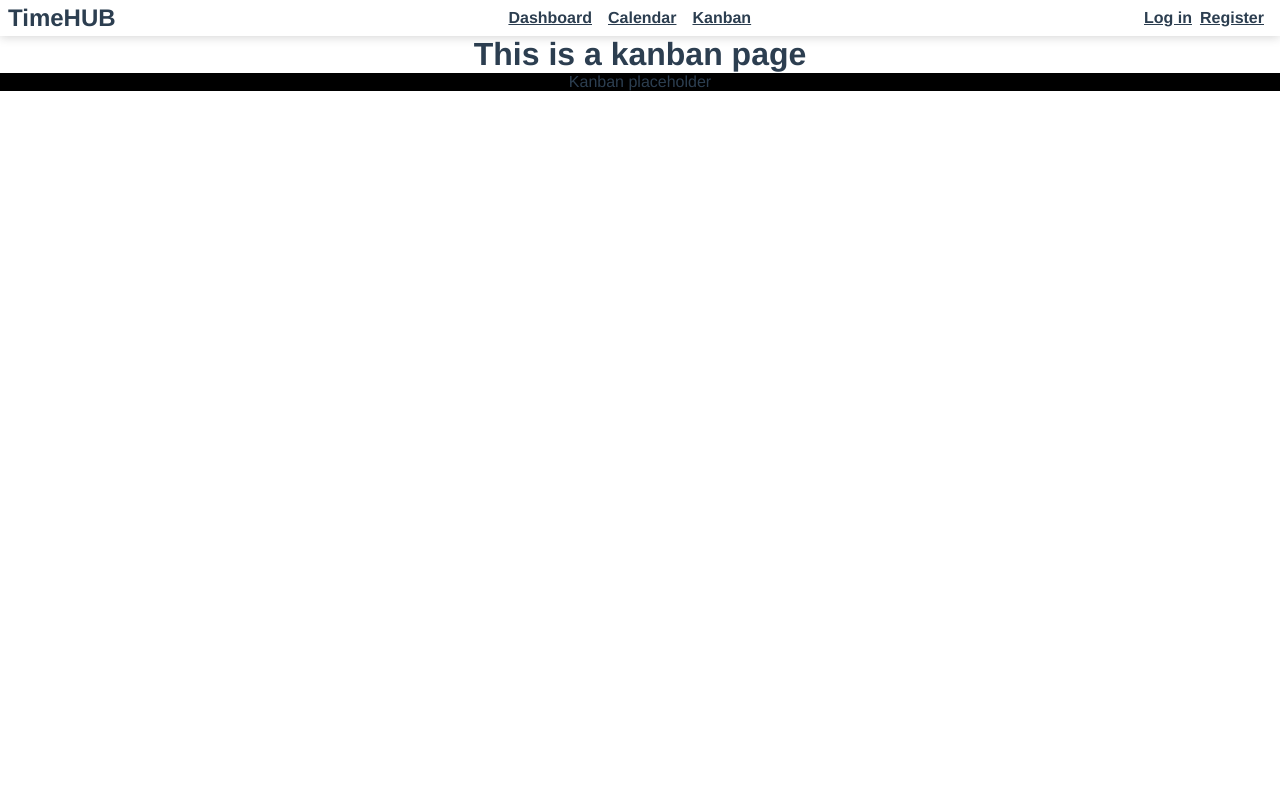
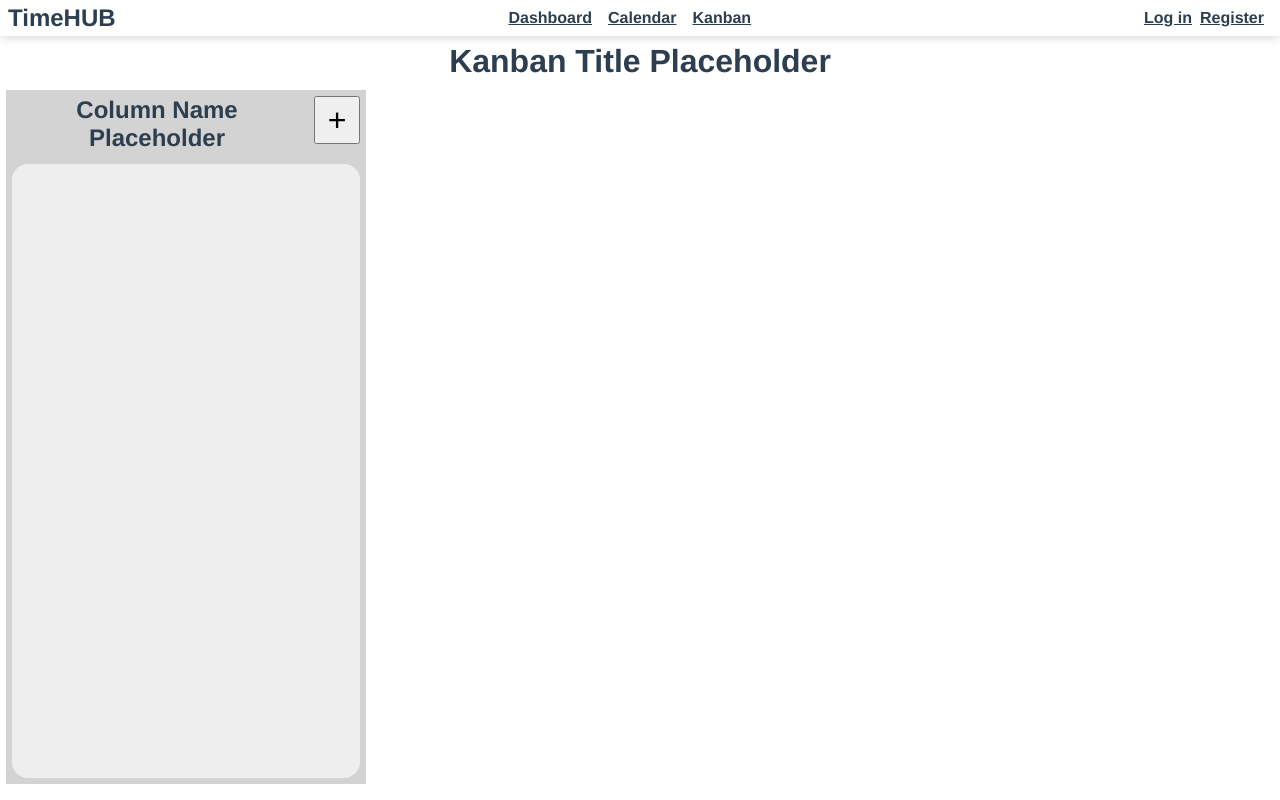
Before and after one commit to skni-kod/TimeHubFrontend, a Vue app: page /kanban in a window 1280 px wide. Built offline with nearby package versions, Linux system fonts and the light colour scheme.

Commit message:
Dodano prototyp kolumny

```diff
--- a/src/App.vue
+++ b/src/App.vue
@@ -32,6 +32,8 @@
   margin: 0;
   padding: 0;
   box-sizing: border-box;
+  height: 100%;
+  // overflow-y: hidden; // this needs to be addressed
 }
 
 #app {
@@ -44,6 +46,8 @@
 
 #NavBar {
   display: flex;
+  height: auto;
+  width: 100%;
   flex-direction: row;
   flex-grow: 0;
   background-color: white;
@@ -51,6 +55,8 @@
   place-items: center;
   background-repeat: no-repeat;
   box-shadow: 0 1px 10px lightgray;
+  position: fixed;
+  z-index: 10000;
   a {
     display: flex;
 
--- a/src/components/Kanban.vue
+++ b/src/components/Kanban.vue
@@ -1,11 +1,92 @@
 <template>
-  <div class="kanban">Kanban placeholder</div>
+  <div class="kanban">
+    <div class="kontenerTytulowy">{{ kanbanTitle }}</div>
+    <div class="kontenerWszystkichKolumn">
+      <div class="kontenerKolumny">
+        <div class="kontenerGornyKolumny">
+          <div class="kontenerTytuluKolumny">Column Name Placeholder</div>
+          <button class="przyciskDodawaniaNotatki">+</button>
+        </div>
+        <div class="kontenerZawartosciKolumny"></div>
+      </div>
+    </div>
+  </div>
 </template>
 
 <style>
 .kanban {
+  display: flex;
+  flex-direction: column;
   width: 100%;
-  height: 25%;
-  background-color: black;
+  background-color: white;
+}
+
+.kontenerTytulowy {
+  width: 100%;
+  padding-top: 8px;
+  height: fit-content;
+  margin-top: 35px;
+  position: fixed;
+  font-size: xx-large;
+  font-weight: 600;
+}
+
+.kontenerWszystkichKolumn {
+  display: flex;
+  flex-direction: row;
+  width: fit-content;
+  background-color: transparent;
+  margin-top: 90px;
+  margin-bottom: 16px;
+}
+
+.kontenerKolumny {
+  display: flex;
+  flex-direction: column;
+  width: 360px;
+  margin-left: 6px;
+  margin-right: 6px;
+  margin-bottom: 6px;
+  background-color: lightgray;
+}
+
+.kontenerGornyKolumny {
+  display: flex;
+  flex-direction: row;
+  height: fit-content;
+}
+
+.kontenerTytuluKolumny {
+  height: fit-content;
+  margin: 6px;
+  font-size: x-large;
+  font-weight: 600;
+}
+
+.przyciskDodawaniaNotatki {
+  height: 48px;
+  width: 48px;
+  margin: 6px;
+  font-size: xx-large;
+}
+
+.kontenerZawartosciKolumny {
+  margin: 6px;
+  border-radius: 16px;
+  /* background-image: radial-gradient(ellipse closest-side at center, white, #eee, #c0cdd0); */
+  background-color: #eee;
 }
 </style>
+
+<script lang="ts">
+export default {
+  components: {},
+
+  setup(): { kanbanTitle: string } {
+    const constKanbanTitle = "Kanban Title Placeholder";
+    return {
+      kanbanTitle: constKanbanTitle,
+    };
+  },
+};
+</script>
--- a/src/views/KanbanPage.vue
+++ b/src/views/KanbanPage.vue
@@ -1,9 +1,18 @@
 <template>
   <div class="kanbanPage">
-    <h1>This is a {{ pageName }} page</h1>
     <Kanban></Kanban>
   </div>
 </template>
+
+<style lang="scss">
+.kanbanPage {
+  position: absolute;
+  left: 0;
+  right: 0;
+  bottom: 0;
+  z-index: -1;
+}
+</style>
 
 <script lang="ts">
 import Kanban from "../components/Kanban.vue";
```
